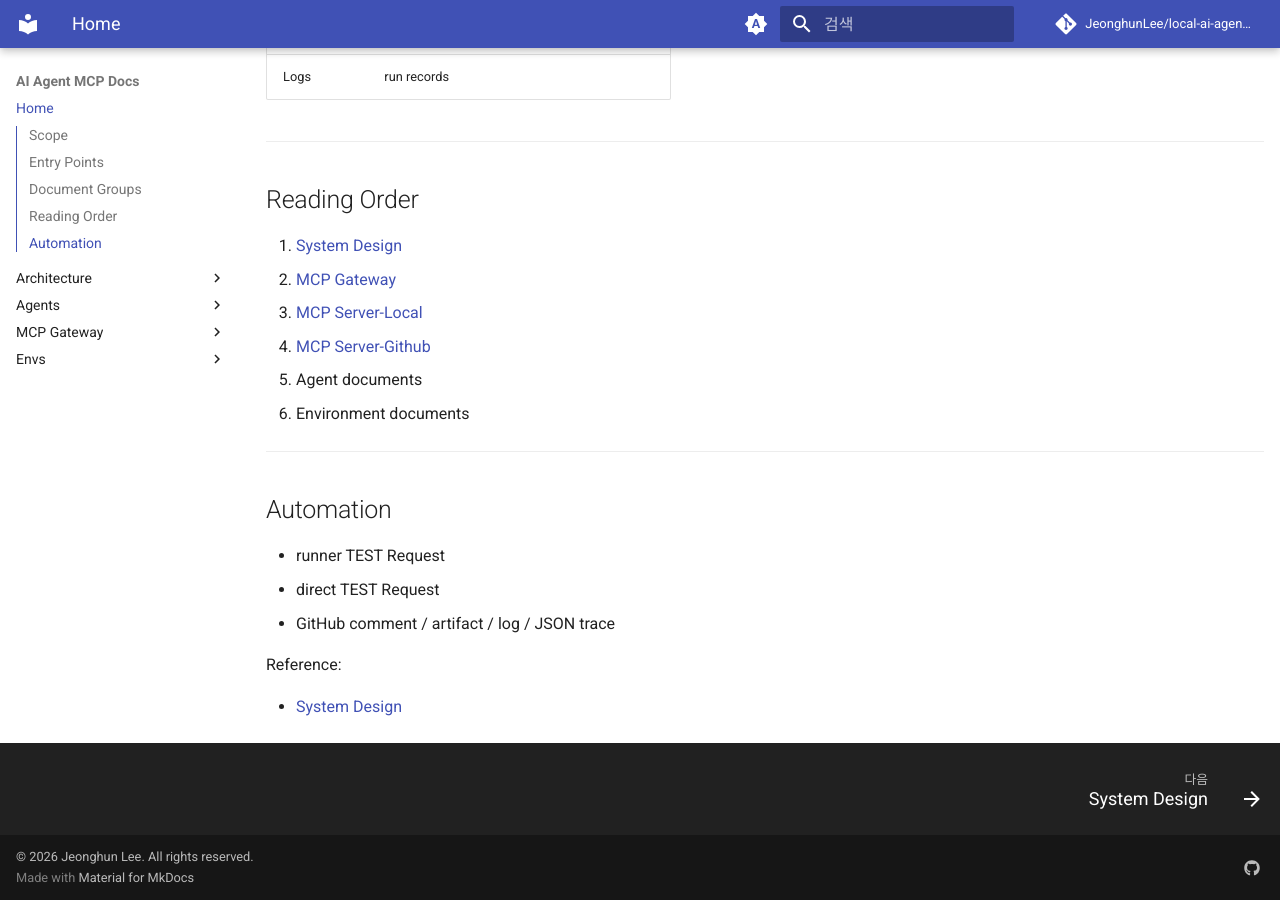
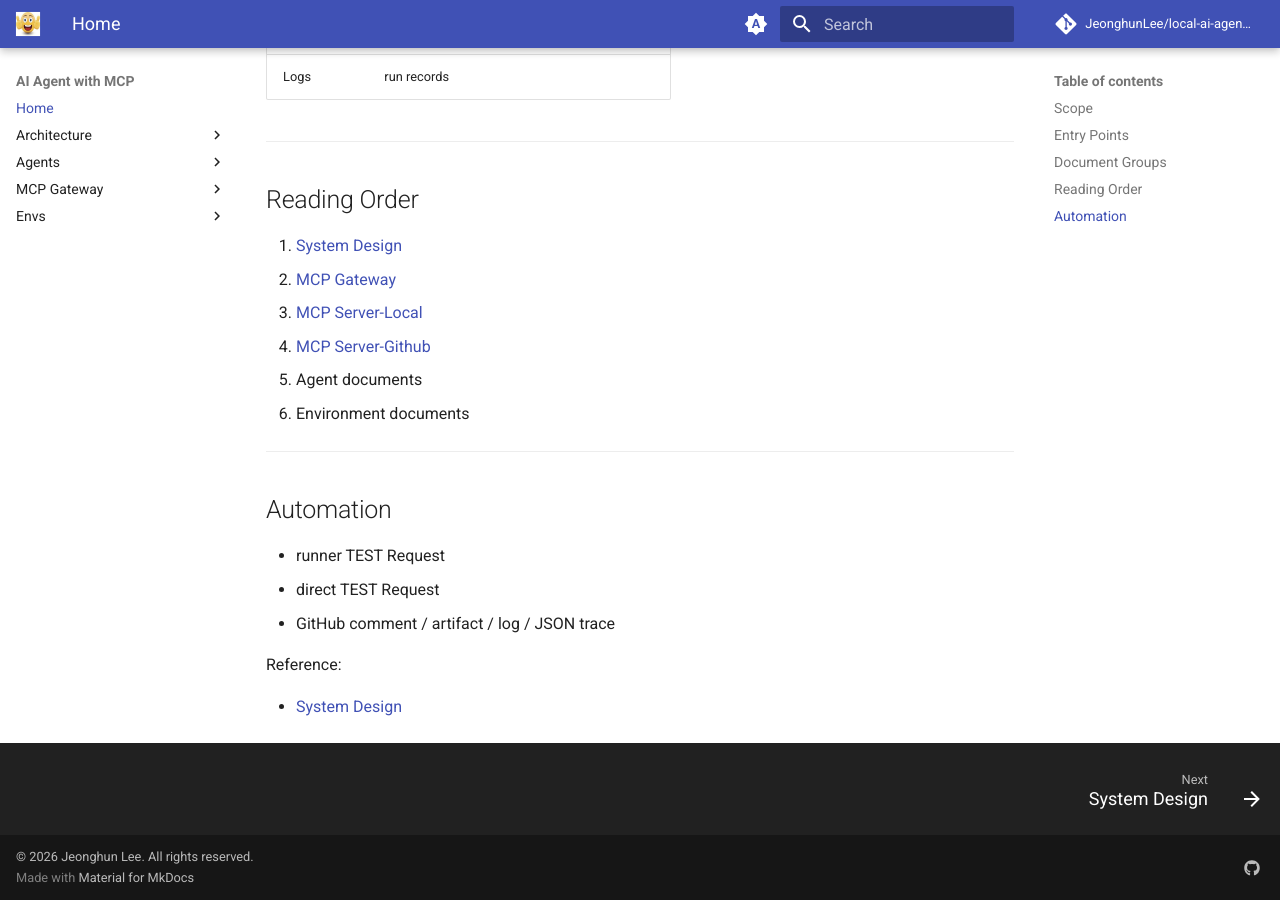
Before and after one commit to JeonghunLee/local-ai-agent-mcp, an MkDocs documentation site: the page built from docs/index.md, in a window 1280 px wide and 900 px high, scrolled down 1042 px. Built offline with MkDocs 1.6.1 and Material for MkDocs 9.7.7, drawn with Linux system fonts in a browser that asks for light colours; comment, search, counter and statistics services are not loaded.

Commit message:
update docs

```diff
--- a/mkdocs.yml
+++ b/mkdocs.yml
@@ -1,4 +1,4 @@
-site_name: AI Agent MCP Docs
+site_name: AI Agent with MCP
 site_description: AI Agent with MCP
 docs_dir: docs
 site_author: Jeonghun Lee
@@ -35,7 +35,12 @@ plugins:
 # https://squidfunk.github.io/mkdocs-material/
 theme:
   name: material
-  language: ko
+  language: en
+  # My Site Logo and Favicon
+  logo: imgs/logo.jpg     # my logo
+  favicon: imgs/logo.jpg  # my favicon
+
+  # Material for MkDocs (Menu 3 개 섹션)
   palette:
     - media: "(prefers-color-scheme)"
       toggle:
@@ -51,8 +56,11 @@ theme:
       toggle:
         icon: material/brightness-4
         name: Switch to system preference
+
+
   features:
-    - toc.follow
+    - toc.follow     # TOC(Table of Contents)를 스크롤에 따라 따라다니게 해줌
+#    - toc.integrate      # TOC(Table of Contents)를 왼쪽 내비(sidebar)로 통합해줌, PC,Mobile(원래부터됨)
     - navigation.instant
     - navigation.instant.progress
     - navigation.path
@@ -64,17 +72,17 @@ theme:
     - content.code.annotation
     - content.tooltips
     - content.code.copy
-    - toc.integrate         # 이 줄이 TOC(Table of Contents)를 왼쪽 내비(sidebar)로 통합해줌
+
 
 markdown_extensions:
-  - admonition              #
-  - pymdownx.arithmatex
+  - admonition              # Note/Warning box https://squidfunk.github.io/mkdocs-material/reference/admonitions/
+  - pymdownx.arithmatex     # Math support https://facelessuser.github.io/pymdown-extensions/extensions/arithmatex/
   - pymdownx.betterem:
       smart_enable: all
   - pymdownx.caret
   - pymdownx.critic
   - pymdownx.details
-  - pymdownx.emoji:
+  - pymdownx.emoji:   # Material: https://squidfunk.github.io/mkdocs-material/reference/icons-emojis
       emoji_index: !!python/name:material.extensions.emoji.twemoji
       emoji_generator: !!python/name:material.extensions.emoji.to_svg
   - pymdownx.inlinehilite
@@ -84,7 +92,7 @@ markdown_extensions:
   - pymdownx.tasklist:
       custom_checkbox: true
   - pymdownx.tilde
-  - pymdownx.superfences:
+  - pymdownx.superfences: # Material: https://squidfunk.github.io/mkdocs-material/reference/diagrams/
       custom_fences:
         - name: mermaid
           class: mermaid
@@ -93,10 +101,17 @@ markdown_extensions:
 extra_javascript:
   - https://cdnjs.cloudflare.com/ajax/libs/mathjax/2.7.5/MathJax.js?config=TeX-MML-AM_CHTML
 
+# my custom CSS for overriding Material theme styles
 extra_css:
   - stylesheets/extra.css
 
+#
+#  Setup for My Social Media Icons Links (FontAwesome Icons)
+#  - 우측 아래 각 Icon 클릭 시, 해당 링크로 이동
+#  - Google Analytics, Disqus 등도 여기에 추가 가능
+#
 extra:
+  # My Social Meida Icons Links (FontAwesome Icons)
   social:
     - icon: fontawesome/brands/github
       link: https://github.com/JeonghunLee
```
Also changed, not shown: docs/imgs/logo.jpg (added).
